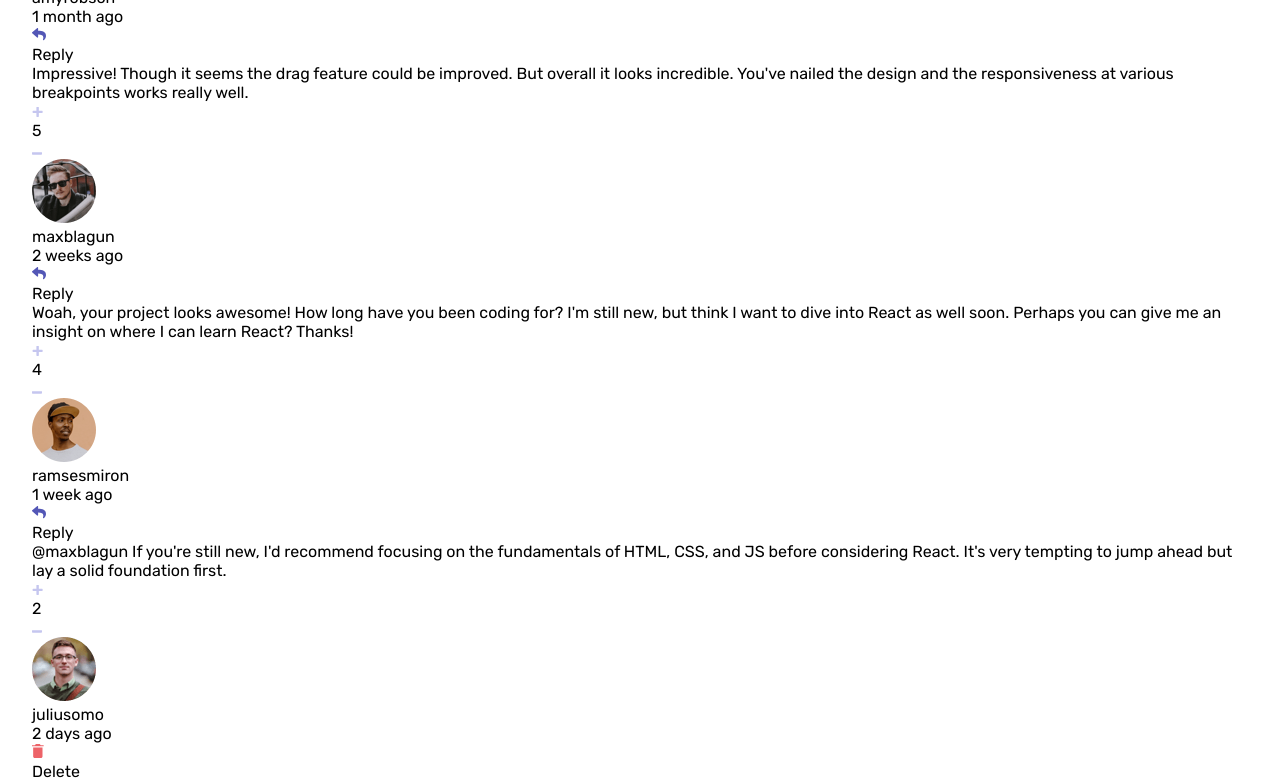
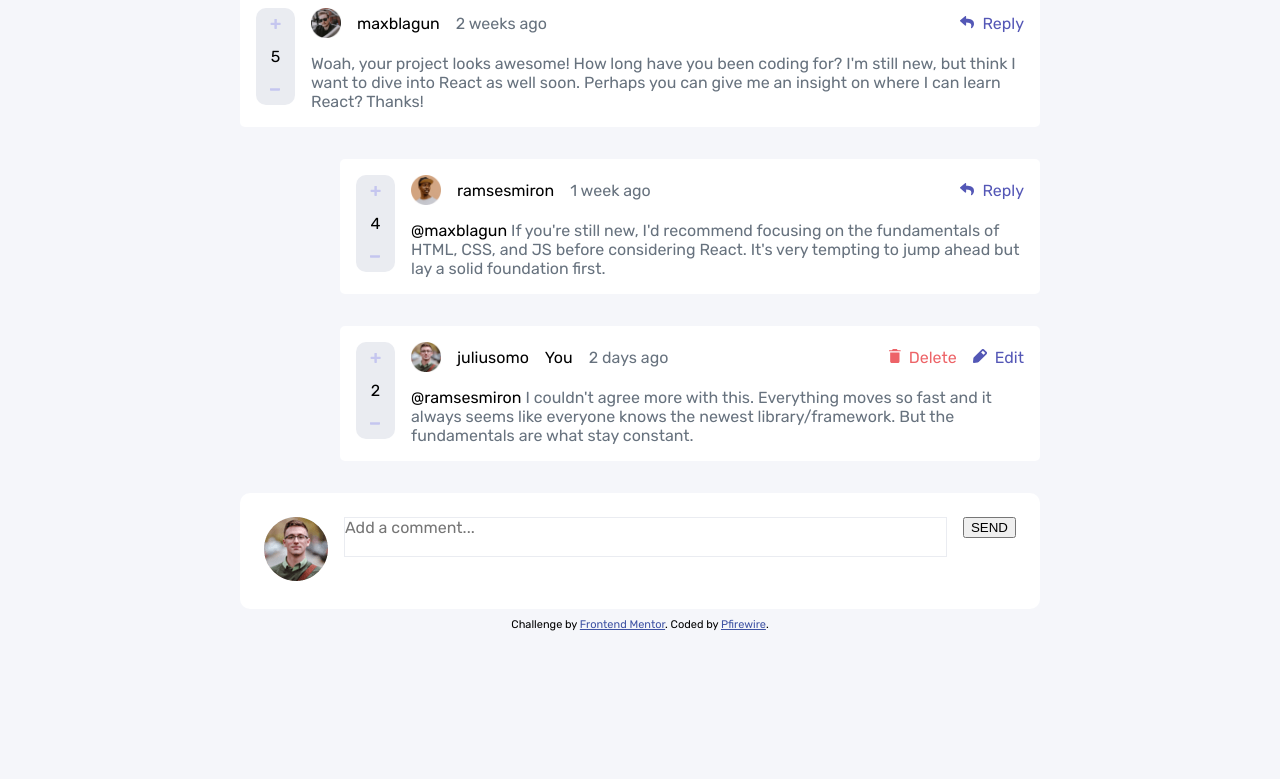
Before and after one commit to Pfirewire/frontendmentor-interactive-comments-section, a website: page index.html in a window 1280 px wide. Shown: the part 169-948 px from the top of the page. After the commit the page ends 800 px from the top, so only its background shows below. Drawn offline with Linux system fonts and the light colour scheme.

Commit message:
adding js and css to render and style card to create comments

```diff
--- a/css/index.css
+++ b/css/index.css
@@ -15,6 +15,15 @@
 
 body {
     font-family: 'Rubik', sans-serif;
+    background-color: var(--very-light-gray);
+}
+
+.pointer {
+    transition: transform 200ms;
+    &:hover {
+        cursor: pointer;
+        transform: scale(1.2);
+    }
 }
 
 .page-wrapper {
@@ -22,10 +31,108 @@ body {
     flex-direction: column;
     align-items: center;
     justify-content: space-between;
-    padding: 2rem;
+    padding: 0 4rem;
+    min-height: 100vh;
 }
 
+.comments-container {
+    display: flex;
+    flex-direction: column;
+    align-items: end;
+    gap: 2rem;
+}
 
+.comment, .reply {
+    display: flex;
+    align-items: start;
+    gap: 1rem;
+    padding: 1rem;
+    background-color: var(--white);
+    border-radius: 5px;
+}
+
+.comment {
+    width: 800px;
+}
+
+.reply {
+    width: 700px;
+}
+
+.comment-votes {
+    display: flex;
+    flex-direction: column;
+    align-items: center;
+    gap: 1rem;
+    padding: 0.5rem 0.75rem;
+    border-radius: 10px;
+    background-color: var(--light-gray);
+}
+
+.up-vote, .down-vote {
+    display: flex;
+    justify-content: center;
+    align-items: center;
+    width: 15px;
+    height: 15px;
+}
+
+.comment-body {
+    display: flex;
+    flex-direction: column;
+    gap: 1rem;
+}
+
+.comment-header {
+    display: flex;
+    justify-content: space-between;
+    align-items: center;
+}
+
+.header-left, .header-right {
+    display: flex;
+    align-items: center;
+    gap: 1rem;
+}
+
+.comment-avatar {
+    width: 30px;
+    height: 30px;
+}
+
+.comment-delete {
+    color: var(--soft-red);
+}
+
+.comment-created-at, .comment-content {
+    color: var(--grayish-blue);
+}
+
+.comment-delete, .comment-edit, .comment-reply {
+    display: flex;
+    align-items: center;
+    gap: 0.5rem;
+}
+
+.comment-edit, .comment-reply {
+    color: var(--moderate-blue);
+}
+
+#create-comment-container {
+    display: flex;
+    align-items: start;
+    gap: 1rem;
+    width: 800px;
+    background-color: var(--white);
+    border-radius: 10px;
+    padding: 1.5rem;
+}
+
+.create-comment-input {
+    all: unset;
+    flex: 1 0 0;
+    border: 1px solid var(--light-gray)
+}
 
 @media (max-width: 375px) {
 
--- a/index.html
+++ b/index.html
@@ -21,7 +21,7 @@
 
     <div class="attribution">
         Challenge by <a href="https://www.frontendmentor.io?ref=challenge" target="_blank">Frontend Mentor</a>.
-        Coded by <a href="#">Your Name Here</a>.
+        Coded by <a href="https://github.com/pfirewire" target="_blank">Pfirewire</a>.
     </div>
 
 </div>
--- a/js/index.js
+++ b/js/index.js
@@ -8,17 +8,15 @@
     // Functions
 
     const isCurrentUser = (comment, currentUser) => comment.user.username === currentUser.username;
-    const renderComment = (comment, currentUser, isReply) => {
-        const commentEl = document.createElement('div');
-        commentEl.classList.add('comment');
+    const renderComment = (commentEl, comment, currentUser, isReply) => {
         commentEl.setAttribute('data-comment-id', comment.id);
         commentEl.innerHTML = `
             <div class="comment-votes">
-                <div class="up-vote">
+                <div class="up-vote pointer">
                     <svg width="11" height="11" xmlns="http://www.w3.org/2000/svg"><path d="M6.33 10.896c.137 0 .255-.05.354-.149.1-.1.149-.217.149-.354V7.004h3.315c.136 0 .254-.05.354-.149.099-.1.148-.217.148-.354V5.272a.483.483 0 0 0-.148-.354.483.483 0 0 0-.354-.149H6.833V1.4a.483.483 0 0 0-.149-.354.483.483 0 0 0-.354-.149H4.915a.483.483 0 0 0-.354.149c-.1.1-.149.217-.149.354v3.37H1.08a.483.483 0 0 0-.354.15c-.1.099-.149.217-.149.353v1.23c0 .136.05.254.149.353.1.1.217.149.354.149h3.333v3.39c0 .136.05.254.15.353.098.1.216.149.353.149H6.33Z" fill="#C5C6EF"/></svg>
                 </div>
                 <div class="votes">${comment.score}</div>
-                <div class="down-vote">
+                <div class="down-vote pointer">
                     <svg width="11" height="3" xmlns="http://www.w3.org/2000/svg"><path d="M9.256 2.66c.204 0 .38-.056.53-.167.148-.11.222-.243.222-.396V.722c0-.152-.074-.284-.223-.395a.859.859 0 0 0-.53-.167H.76a.859.859 0 0 0-.53.167C.083.437.009.57.009.722v1.375c0 .153.074.285.223.396a.859.859 0 0 0 .53.167h8.495Z" fill="#C5C6EF"/></svg>
                 </div>
             </div>
@@ -29,13 +27,13 @@
                             <img src="${comment.user.image.png}">
                         </div>
                         <div class="comment-author">${comment.user.username}</div>
-                        ${isCurrentUser(comment, currentUser) ? '<div class="you-div"></div>' : ''}
+                        ${isCurrentUser(comment, currentUser) ? '<div class="you-div">You</div>' : ''}
                         <div class="comment-created-at">${comment.createdAt}</div>
                     </div>
                     <div class="header-right">
-                        ${isCurrentUser(comment, currentUser) ? '<div class="comment-delete"><div class="delete-icon"><svg width="12" height="14" xmlns="http://www.w3.org/2000/svg"><path d="M1.167 12.448c0 .854.7 1.552 1.555 1.552h6.222c.856 0 1.556-.698 1.556-1.552V3.5H1.167v8.948Zm10.5-11.281H8.75L7.773 0h-3.88l-.976 1.167H0v1.166h11.667V1.167Z" fill="#ED6368"/></svg></div><div class="delete-text">Delete</div></div>' : ''}
-                        ${isCurrentUser(comment, currentUser) ? '<div class="comment-edit"><div class="edit-icon"><svg width="14" height="14" xmlns="http://www.w3.org/2000/svg"><path d="M13.479 2.872 11.08.474a1.75 1.75 0 0 0-2.327-.06L.879 8.287a1.75 1.75 0 0 0-.5 1.06l-.375 3.648a.875.875 0 0 0 .875.954h.078l3.65-.333c.399-.04.773-.216 1.058-.499l7.875-7.875a1.68 1.68 0 0 0-.061-2.371Zm-2.975 2.923L8.159 3.449 9.865 1.7l2.389 2.39-1.75 1.706Z" fill="#5357B6"/></svg></div><div class="edit-text">Edit</div></div>' : ''}
-                        ${!isCurrentUser(comment, currentUser) ? '<div class="comment-reply"><div class="reply-icon"><svg width="14" height="13" xmlns="http://www.w3.org/2000/svg"><path d="M.227 4.316 5.04.16a.657.657 0 0 1 1.085.497v2.189c4.392.05 7.875.93 7.875 5.093 0 1.68-1.082 3.344-2.279 4.214-.373.272-.905-.07-.767-.51 1.24-3.964-.588-5.017-4.829-5.078v2.404c0 .566-.664.86-1.085.496L.227 5.31a.657.657 0 0 1 0-.993Z" fill="#5357B6"/></svg></div><div class="reply-text">Reply</div></div>' : ''}
+                        ${isCurrentUser(comment, currentUser) ? '<div class="comment-delete pointer"><div class="delete-icon"><svg width="12" height="14" xmlns="http://www.w3.org/2000/svg"><path d="M1.167 12.448c0 .854.7 1.552 1.555 1.552h6.222c.856 0 1.556-.698 1.556-1.552V3.5H1.167v8.948Zm10.5-11.281H8.75L7.773 0h-3.88l-.976 1.167H0v1.166h11.667V1.167Z" fill="#ED6368"/></svg></div><div class="delete-text">Delete</div></div>' : ''}
+                        ${isCurrentUser(comment, currentUser) ? '<div class="comment-edit pointer"><div class="edit-icon"><svg width="14" height="14" xmlns="http://www.w3.org/2000/svg"><path d="M13.479 2.872 11.08.474a1.75 1.75 0 0 0-2.327-.06L.879 8.287a1.75 1.75 0 0 0-.5 1.06l-.375 3.648a.875.875 0 0 0 .875.954h.078l3.65-.333c.399-.04.773-.216 1.058-.499l7.875-7.875a1.68 1.68 0 0 0-.061-2.371Zm-2.975 2.923L8.159 3.449 9.865 1.7l2.389 2.39-1.75 1.706Z" fill="#5357B6"/></svg></div><div class="edit-text">Edit</div></div>' : ''}
+                        ${!isCurrentUser(comment, currentUser) ? '<div class="comment-reply pointer"><div class="reply-icon"><svg width="14" height="13" xmlns="http://www.w3.org/2000/svg"><path d="M.227 4.316 5.04.16a.657.657 0 0 1 1.085.497v2.189c4.392.05 7.875.93 7.875 5.093 0 1.68-1.082 3.344-2.279 4.214-.373.272-.905-.07-.767-.51 1.24-3.964-.588-5.017-4.829-5.078v2.404c0 .566-.664.86-1.085.496L.227 5.31a.657.657 0 0 1 0-.993Z" fill="#5357B6"/></svg></div><div class="reply-text">Reply</div></div>' : ''}
                     </div>
                 </div>
                 <div class="comment-content-wrapper">
@@ -47,22 +45,39 @@
     };
     const renderReplies = (replies, currentUser) => {
         for(const reply of replies) {
-            renderComment(reply, currentUser, true);
+            const replyEl = document.createElement('div');
+            replyEl.classList.add('reply');
+            renderComment(replyEl, reply, currentUser, true);
         }
     };
     const renderComments = (comments, currentUser) => {
         const commentsSection = document.createElement('div');
         commentsSection.id = 'comments-section';
         for(const comment of comments) {
-            renderComment(comment, currentUser, false);
+            const commentEl = document.createElement('div');
+            commentEl.classList.add('comment');
+            renderComment(commentEl, comment, currentUser, false);
             if(comment.replies.length > 0) {
                 renderReplies(comment.replies, currentUser);
             }
         }
     };
+    const renderCreateComment = user => {
+        const createCommentEl = document.createElement('div');
+        createCommentEl.id = 'create-comment-container';
+        createCommentEl.innerHTML = `
+            <div class="create-comment-avatar">
+                <img src="${user.image.png}">
+            </div>
+            <textarea class="create-comment-input" placeholder="Add a comment..."></textarea>
+            <button type="button" class="create-comment-btn">SEND</button>
+        `;
+        commentsContainer.appendChild(createCommentEl);
+    };
     const renderData = data => {
         console.log(data);
         renderComments(data.comments, data.currentUser);
+        renderCreateComment(data.currentUser);
     };
     const getData = async () => {
         let response = await fetch('../data.json');
```
